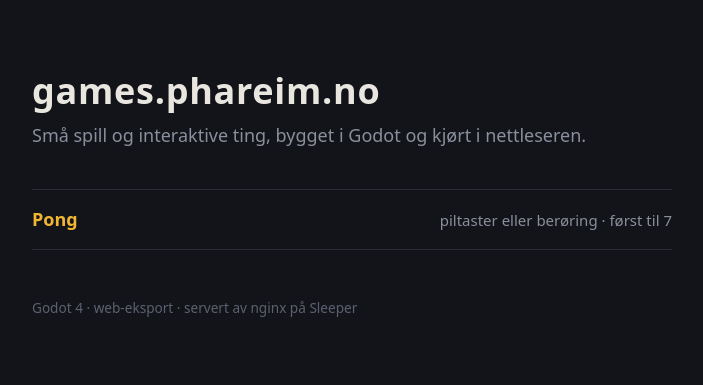
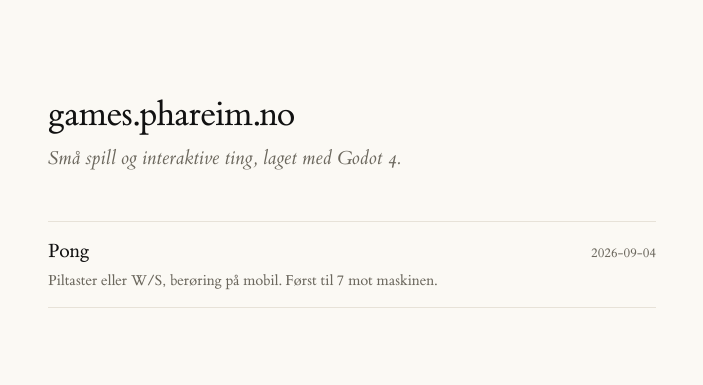
Before and after one commit to phareim/games, a website: page site/index.html in a window 1280 px wide. Shown: the whole page, without its empty margins (288-991 px from the left). Drawn offline with Linux system fonts and the light colour scheme.

Commit message:
Landing page in Tufte Viz style (ET Book, warm/midnight paper), favicon, keep screenshots out of deploy
Co-Authored-By: Claude Fable 5.1 <noreply@anthropic.com>
Claude-Session: https://claude.ai/code/session_01PZgBPPX4L5HgvTCGGHisbU

```diff
--- a/site/index.html
+++ b/site/index.html
@@ -3,30 +3,47 @@
 <head>
 <meta charset="utf-8">
 <meta name="viewport" content="width=device-width, initial-scale=1">
+<meta name="color-scheme" content="light dark">
 <title>games.phareim.no</title>
+<link rel="icon" href="/favicon.svg" type="image/svg+xml">
 <style>
-  :root { color-scheme: dark; }
-  body { margin: 0; background: #12141a; color: #e8e6df; font: 18px/1.5 system-ui, sans-serif; }
-  main { max-width: 640px; margin: 0 auto; padding: 4rem 1.5rem; }
-  h1 { font-weight: 600; letter-spacing: .02em; margin: 0 0 .25rem; }
-  p.sub { color: #8a8f9c; margin: 0 0 2.5rem; }
-  ul { list-style: none; padding: 0; margin: 0; }
-  li { border-top: 1px solid #2a2e38; padding: 1rem 0; display: flex; justify-content: space-between; gap: 1rem; align-items: baseline; }
-  li:last-child { border-bottom: 1px solid #2a2e38; }
-  a { color: #f2b632; text-decoration: none; font-weight: 600; }
-  a:hover { text-decoration: underline; }
-  small { color: #8a8f9c; }
-  footer { margin-top: 3rem; color: #5c6170; font-size: .85rem; }
+  /* Tufte Viz tokens (warm paper / midnight paper) — see the tufte-viz skill. */
+  @font-face { font-family: "ET Book"; src: url(/fonts/et-book-roman.woff) format("woff"); font-weight: 400; font-style: normal; font-display: swap; }
+  @font-face { font-family: "ET Book"; src: url(/fonts/et-book-italic.woff) format("woff"); font-weight: 400; font-style: italic; font-display: swap; }
+  @font-face { font-family: "ET Book"; src: url(/fonts/et-book-semibold.woff) format("woff"); font-weight: 600; font-style: normal; font-display: swap; }
+  :root {
+    --paper: #fbf9f4; --ink: #111111; --ink-soft: #4a473f; --ink-quiet: #6b675d;
+    --rule: #e7e2d8; --accent: #c1351d; --accent-ink: #9a2a17;
+  }
+  @media (prefers-color-scheme: dark) {
+    :root { --paper: #14130f; --ink: #ececec; --ink-soft: #cfcabe; --ink-quiet: #9b968a;
+            --rule: #322f29; --accent: #ff6b4a; --accent-ink: #ff8a6e; }
+  }
+  html { background: var(--paper); }
+  body { margin: 0; color: var(--ink-soft); font-family: "ET Book", Charter, Palatino, Georgia, serif; font-size: 20px; line-height: 1.5; -webkit-font-smoothing: antialiased; }
+  main { max-width: 38rem; margin: 0 auto; padding: 6rem 1.5rem 4rem; }
+  h1 { font-weight: 400; font-size: 2.2rem; letter-spacing: -.01em; line-height: 1.1; color: var(--ink); margin: 0; }
+  p.lede { color: var(--ink-quiet); font-style: italic; margin: .5rem 0 3rem; }
+  ol { list-style: none; padding: 0; margin: 0; border-top: 1px solid var(--rule); }
+  li { border-bottom: 1px solid var(--rule); padding: .9rem 0; display: grid; grid-template-columns: 1fr auto; gap: .25rem 1.5rem; align-items: baseline; }
+  li a { color: var(--ink); text-decoration: none; font-size: 1.25rem; }
+  li a:hover, li a:focus-visible { color: var(--accent-ink); text-decoration: underline; text-decoration-color: var(--accent); text-underline-offset: .18em; outline: none; }
+  li small { color: var(--ink-quiet); font-size: .85rem; font-variant-numeric: tabular-nums; text-align: right; }
+  li .note { grid-column: 1 / -1; color: var(--ink-quiet); font-size: .95rem; }
+  @media (max-width: 480px) { body { font-size: 18px; } main { padding-top: 4rem; } li { grid-template-columns: 1fr; } li small { text-align: left; } }
 </style>
 </head>
 <body>
 <main>
   <h1>games.phareim.no</h1>
-  <p class="sub">Små spill og interaktive ting, bygget i Godot og kjørt i nettleseren.</p>
-  <ul>
-    <li><a href="/pong/">Pong</a><small>piltaster eller berøring · først til 7</small></li>
-  </ul>
-  <footer>Godot 4 · web-eksport · servert av nginx på Sleeper</footer>
+  <p class="lede">Små spill og interaktive ting, laget med Godot 4.</p>
+  <ol>
+    <li>
+      <a href="/pong/">Pong</a>
+      <small>2026-09-04</small>
+      <span class="note">Piltaster eller W/S, berøring på mobil. Først til 7 mot maskinen.</span>
+    </li>
+  </ol>
 </main>
 </body>
 </html>
```
Also changed, not shown: CLAUDE.md (+4 -1 lines), site/fonts/ET-Book-LICENSE.txt (added, +7 -0 lines), site/favicon.svg (added), site/fonts/et-book-italic.woff (added), site/fonts/et-book-roman.woff (added), site/fonts/et-book-semibold.woff (added), 1 other file.
